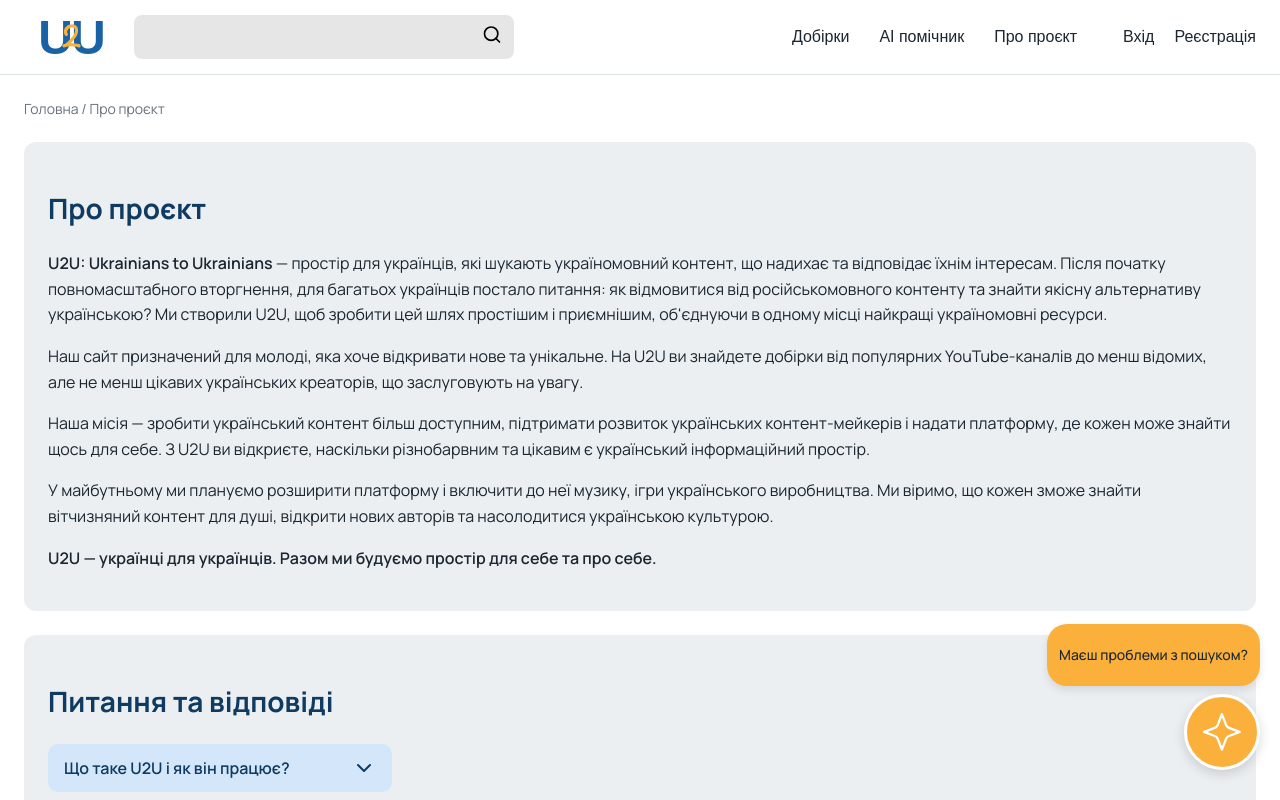
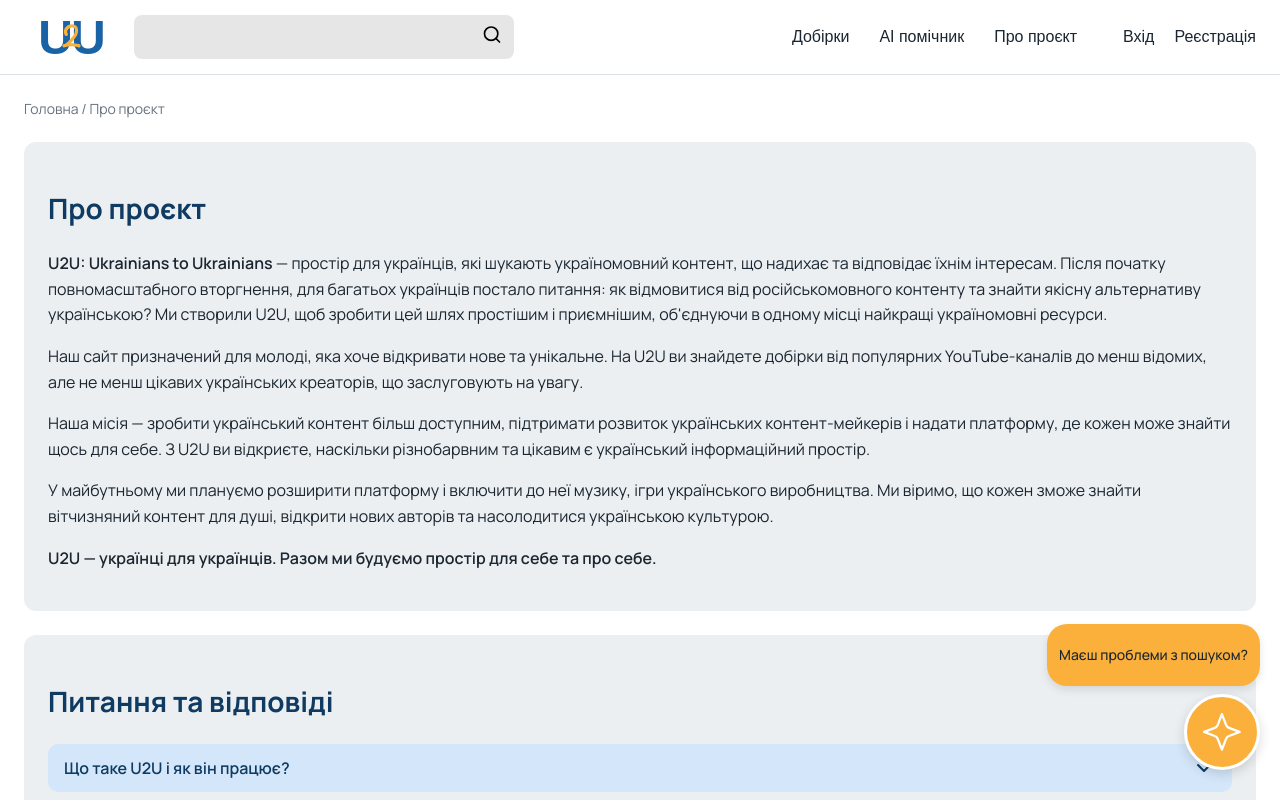
Before and after one commit to Hombosh-dev/U2U, a React (Vite) app: page /about in a window 1280 px wide. Shown: the top 800 px of the page. Built offline with nearby package versions, Linux system fonts and the light colour scheme.

Commit message:
minor changes

```diff
--- a/src/components/QACard/QACard.css
+++ b/src/components/QACard/QACard.css
@@ -1,6 +1,5 @@
 .accordion-wrapper {
   width: 100%;
-  max-width: 344px;
   background: var(--blue-50);
   border-radius: var(--radius-md);
   overflow: hidden;
```
